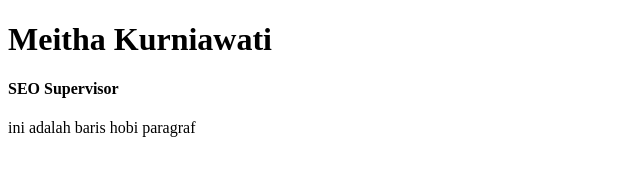
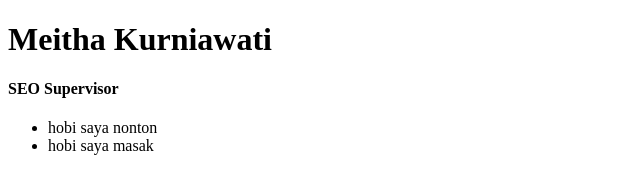
Before and after one commit to dramallama14/gitbasic_binar, a plain HTML site: page index.html in a window 1280 px wide. Shown: the whole page, without its empty margins (0-640 px from the left). Drawn offline with Linux system fonts and the light colour scheme.

Commit message:
update hobby

```diff
--- a/index.html
+++ b/index.html
@@ -11,6 +11,10 @@
 
 
     <h4>SEO Supervisor</h4>
-    <p>ini adalah baris hobi paragraf</p>
+    <ul>
+        <li>hobi saya nonton</li>
+        <li>hobi saya masak</li>
+    </ul>
+
 </body>
 </html>
```
